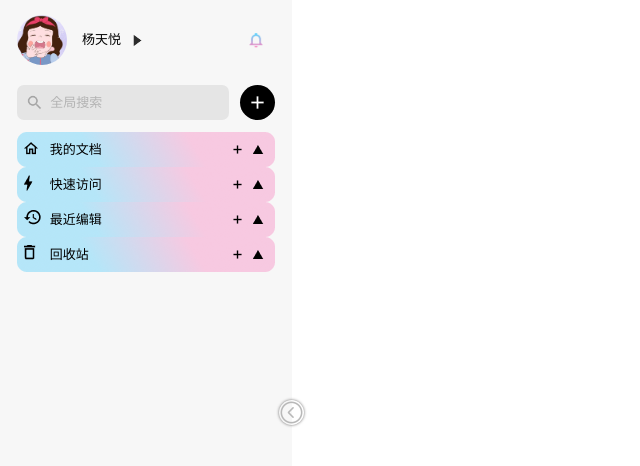
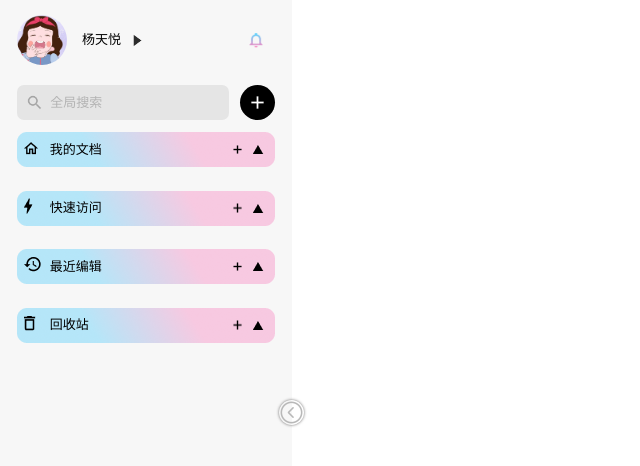
Before and after one commit to NoteMind/Frontend, a Vue app: page / in a window 1280 px wide. Shown: the top 466 px of the page, without its empty margins (0-640 px from the left). Built offline with nearby package versions, Linux system fonts and the light colour scheme.

Commit message:
notemind框架

```diff
--- a/src/components/navigation/navigaitonItem.vue
+++ b/src/components/navigation/navigaitonItem.vue
@@ -20,6 +20,7 @@ export default {
     height: 35px;
     width: 258px;
     margin-left: 17px;
+    margin-bottom: 23.5px;
     background-image: url(../../assets/pictures/navigation/navSelected.png);
     align-items: center;
   }
```
Also changed, not shown: .browserslistrc (added), .eslintrc.js (added), 2 other files (tests, documents, lock files or other folders).
